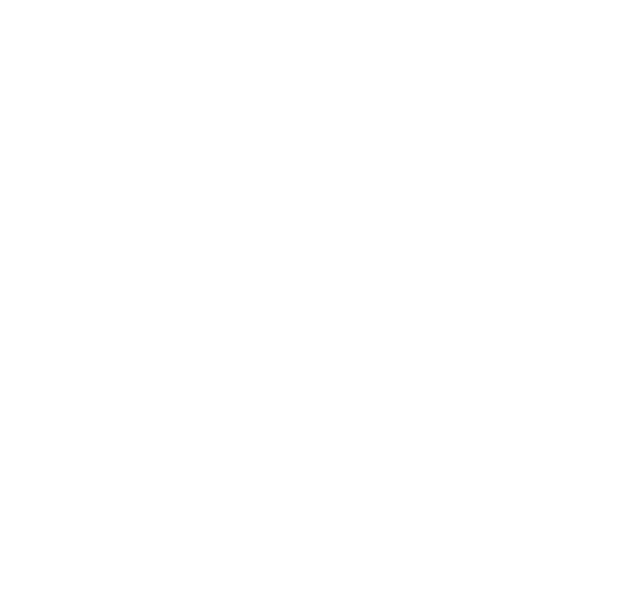
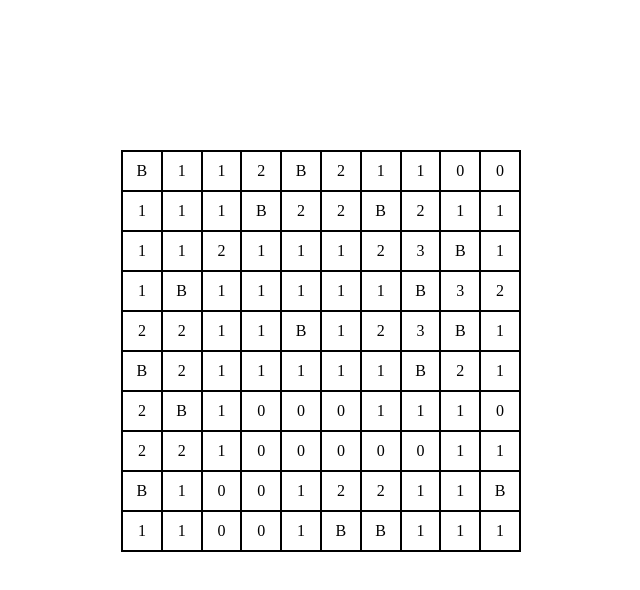
Before and after one commit to gioele-farina/js-campominato, a plain HTML site: page bonus_interfaccia_grafica/index.html in a window 1280 px wide. Shown: the whole page, without its empty margins (319-959 px from the left). Drawn offline with Linux system fonts and the light colour scheme.

Commit message:
creazione griglia in pagina

```diff
--- a/bonus_interfaccia_grafica/css/style.css
+++ b/bonus_interfaccia_grafica/css/style.css
@@ -0,0 +1,58 @@
+/* Regole generali */
+*{
+  margin: 0;
+  padding: 0;
+  box-sizing: border-box;
+}
+
+/* fine regole generali */
+
+/* regole del campo */
+
+#campoFiorito {
+  width: 400px;
+  margin: auto;
+  margin-top: 150px;
+  display: flex;
+  flex-wrap: wrap;
+  border: 1px solid black;
+}
+
+#campoFiorito > div {
+  width: 10%;
+  height: 40px;
+  border: 1px solid black;
+  display: flex;
+  justify-content: center;
+  align-items: center;
+}
+
+/* regole delle celle */
+
+.oscurata {
+
+}
+
+.numero {
+
+}
+
+.numero0 {
+
+}
+
+.numero1 {
+
+}
+
+.numero2 {
+
+}
+
+.numero3 {
+
+}
+
+.numero4 {
+
+}
--- a/bonus_interfaccia_grafica/index.html
+++ b/bonus_interfaccia_grafica/index.html
@@ -2,7 +2,8 @@
 <html lang="en" dir="ltr">
   <head>
     <meta charset="utf-8">
-    <title>Prato fiorito testuale</title>
+    <link rel="stylesheet" href="css/style.css">
+    <title>Prato fiorito</title>
   </head>
   <body>
 
--- a/bonus_interfaccia_grafica/js/script.js
+++ b/bonus_interfaccia_grafica/js/script.js
@@ -155,6 +155,7 @@ for (var x = 1; x <= 10; x++) {
 }
 
 // console.log(appoggio);
+document.getElementById('campoFiorito').innerHTML = appoggio;
 
 
 /*
```
